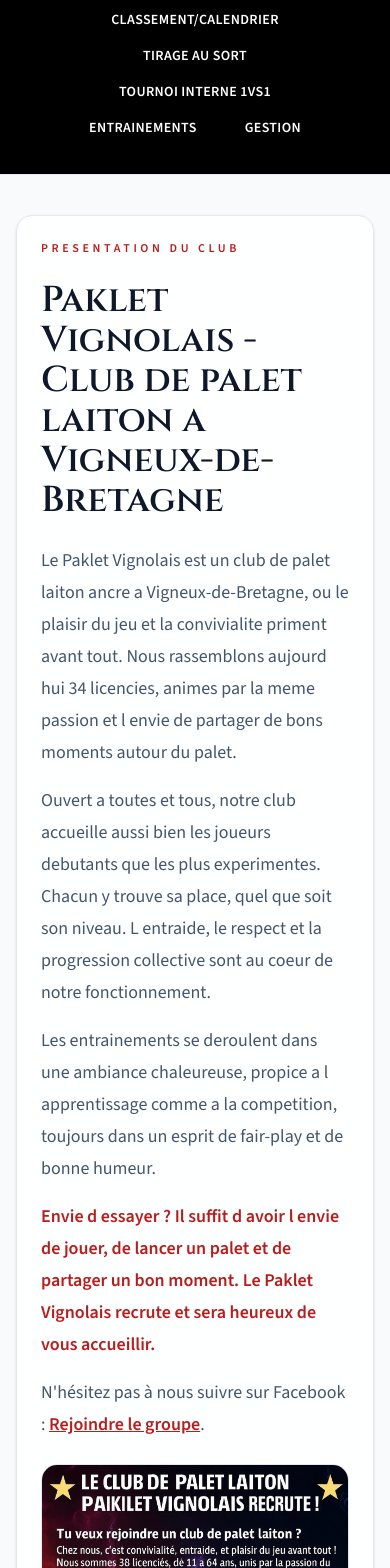
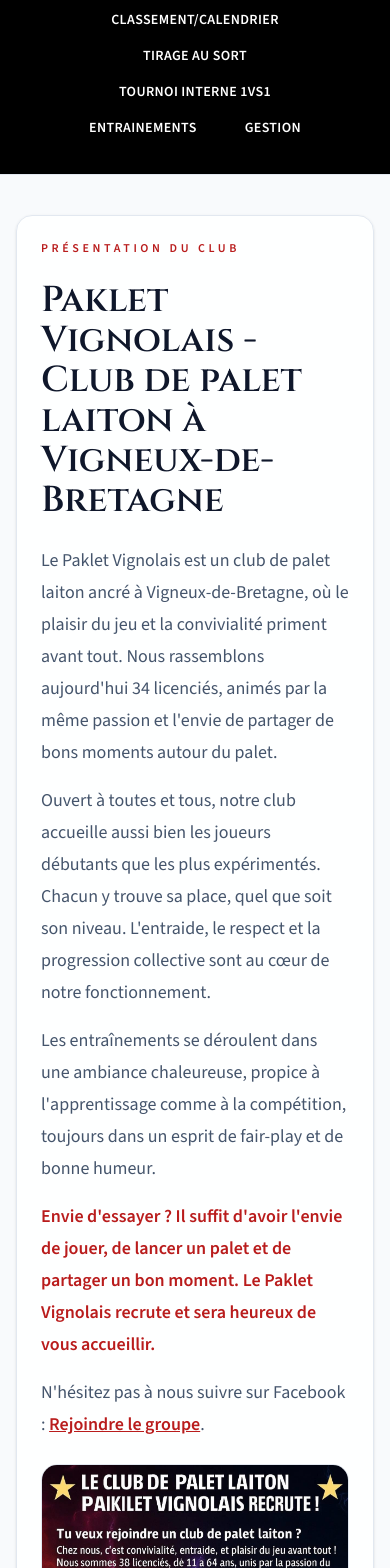
Before and after one commit to laura-gitgit/site_club_paklet_vignolais, a Next.js app: page / in a window 390 px wide. Shown: the part 432-2000 px from the top of the page. Built offline with nearby package versions, Linux system fonts and the light colour scheme; no server answers; the database is empty.

Commit message:
Update home events and tournament pages

```diff
--- a/app/entrainements/page.tsx
+++ b/app/entrainements/page.tsx
@@ -35,7 +35,7 @@ export default async function EntrainementsPage() {
       <header>
         <h1 className="text-4xl font-semibold text-blue-900">Entrainements</h1>
         <p className="mt-2 text-lg text-slate-600">
-          Exercices, ateliers et moments d entrainement du club.
+          Exercices pour s'entraîner.
         </p>
         <div className="mt-4">
           <Link className="button-primary" href="/gestion/entrainements">
--- a/app/gestion/tournoi/page.tsx
+++ b/app/gestion/tournoi/page.tsx
@@ -164,13 +164,13 @@ export default async function GestionTournoiPage({ searchParams }: PageProps) {
       <header>
         <h1 className="text-4xl font-semibold text-blue-900">Gestion tournoi</h1>
         <p className="mt-2 text-lg text-slate-600">
-          Generez les matchs du tournoi interne et ajoutez les scores manquants.
+          Générez les matchs du tournoi interne et ajoutez les scores manquants.
         </p>
       </header>
 
       {success && (
         <div className="rounded-xl border border-green-200 bg-green-50 px-4 py-3 text-sm text-green-700">
-          Action terminee avec succes.
+          Action terminée avec succès.
         </div>
       )}
       {error && (
@@ -195,7 +195,7 @@ export default async function GestionTournoiPage({ searchParams }: PageProps) {
         </p>
         <form action={genererTour} className="mt-4">
           <button className="button-primary" type="submit">
-            Generer les matchs du tour
+            Générer les matchs du tour
           </button>
         </form>
       </section>
--- a/app/page.tsx
+++ b/app/page.tsx
@@ -2,37 +2,37 @@ import Image from "next/image";
 import { getEvenements } from "@/lib/clubData";
 
 export default async function Home() {
-  const evenements = await getEvenements(3);
+  const evenements = await getEvenements(1);
 
   return (
     <div className="grid gap-10">
       <section className="card grid gap-6">
         <p className="text-xs font-semibold uppercase tracking-[0.3em] text-blue-900">
-          Presentation du club
+          Présentation du club
         </p>
         <h1 className="text-4xl font-semibold text-slate-900 md:text-5xl">
-          Paklet Vignolais - Club de palet laiton a Vigneux-de-Bretagne
+          Paklet Vignolais - Club de palet laiton à Vigneux-de-Bretagne
         </h1>
         <div className="grid max-w-3xl gap-4 text-lg leading-8 text-slate-600">
           <p>
-            Le Paklet Vignolais est un club de palet laiton ancre a Vigneux-de-Bretagne,
-            ou le plaisir du jeu et la convivialite priment avant tout. Nous rassemblons
-            aujourd hui 34 licencies, animes par la meme passion et l envie de partager
+            Le Paklet Vignolais est un club de palet laiton ancré à Vigneux-de-Bretagne,
+            où le plaisir du jeu et la convivialité priment avant tout. Nous rassemblons
+            aujourd'hui 34 licenciés, animés par la même passion et l'envie de partager
             de bons moments autour du palet.
           </p>
           <p>
-            Ouvert a toutes et tous, notre club accueille aussi bien les joueurs debutants
-            que les plus experimentes. Chacun y trouve sa place, quel que soit son niveau.
-            L entraide, le respect et la progression collective sont au coeur de notre
+            Ouvert à toutes et tous, notre club accueille aussi bien les joueurs débutants
+            que les plus expérimentés. Chacun y trouve sa place, quel que soit son niveau.
+            L'entraide, le respect et la progression collective sont au cœur de notre
             fonctionnement.
           </p>
           <p>
-            Les entrainements se deroulent dans une ambiance chaleureuse, propice a
-            l apprentissage comme a la competition, toujours dans un esprit de fair-play
+            Les entraînements se déroulent dans une ambiance chaleureuse, propice à
+            l'apprentissage comme à la compétition, toujours dans un esprit de fair-play
             et de bonne humeur.
           </p>
           <p className="font-semibold text-blue-900">
-            Envie d essayer ? Il suffit d avoir l envie de jouer, de lancer un palet et de
+            Envie d'essayer ? Il suffit d'avoir l'envie de jouer, de lancer un palet et de
             partager un bon moment. Le Paklet Vignolais recrute et sera heureux de vous
             accueillir.
           </p>
@@ -62,16 +62,16 @@ export default async function Home() {
 
       <section className="card">
         <div>
-          <h2 className="text-2xl font-semibold text-blue-900">Evenements</h2>
+          <h2 className="text-2xl font-semibold text-blue-900">Évènements</h2>
           <p className="mt-2 text-slate-600">
-            Les actualites et rendez-vous du club.
+            Les actualités et rendez-vous du club.
           </p>
         </div>
 
         {evenements.length === 0 ? (
-          <p className="mt-4 text-slate-600">Aucun evenement pour le moment.</p>
+          <p className="mt-4 text-slate-600">Aucun évènement pour le moment.</p>
         ) : (
-          <div className="mt-6 grid gap-5 lg:grid-cols-3">
+          <div className="mt-6 grid gap-5">
             {evenements.map((evenement) => (
               <div key={evenement.id} className="rounded-xl border border-slate-200 bg-white p-4">
                 <h3 className="text-lg font-semibold text-blue-900">{evenement.titre}</h3>
--- a/app/tournoi/page.tsx
+++ b/app/tournoi/page.tsx
@@ -51,13 +51,13 @@ export default async function TournoiPage({ searchParams }: PageProps) {
       <header>
         <h1 className="text-4xl font-semibold text-blue-900">Tournoi interne 1vs1</h1>
         <p className="mt-2 text-lg text-slate-600">
-          Gere les matchs et consulte le classement.
+          Gère les matchs et consulte le classement.
         </p>
       </header>
 
       {success && (
         <div className="rounded-xl border border-green-200 bg-green-50 px-4 py-3 text-sm text-green-700">
-          Action terminee avec succes.
+          Action terminée avec succès.
         </div>
       )}
       {error && (
@@ -129,7 +129,7 @@ export default async function TournoiPage({ searchParams }: PageProps) {
           <div className="mt-4 rounded-xl bg-slate-100 p-6 text-center">
             <p className="text-slate-600">Aucun match en attente</p>
             <p className="mt-2 text-sm text-slate-500">
-              La generation des matchs se fait dans la page Gestion tournoi.
+              La génération des matchs se fait dans la page Gestion tournoi.
             </p>
           </div>
         )}
```
